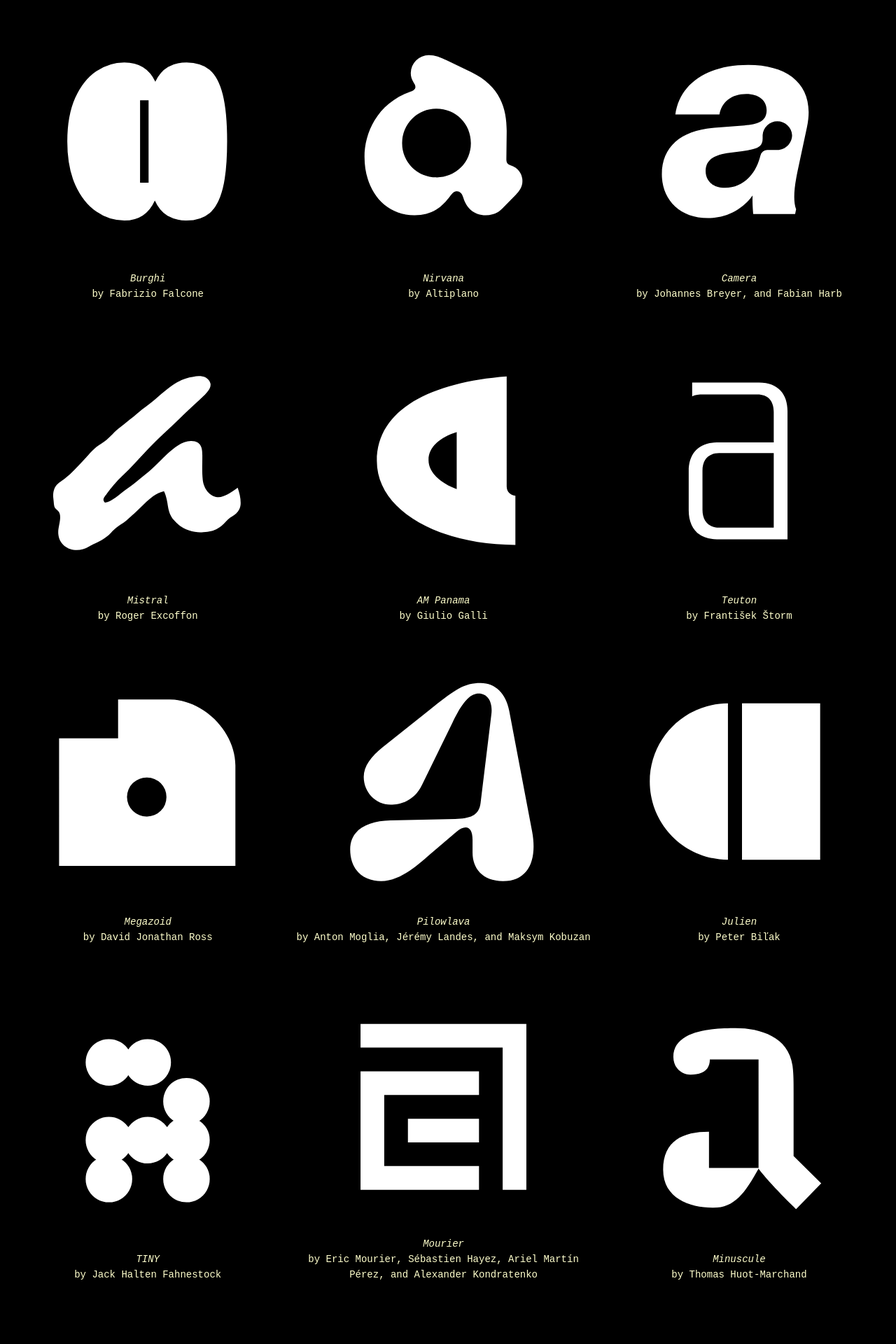
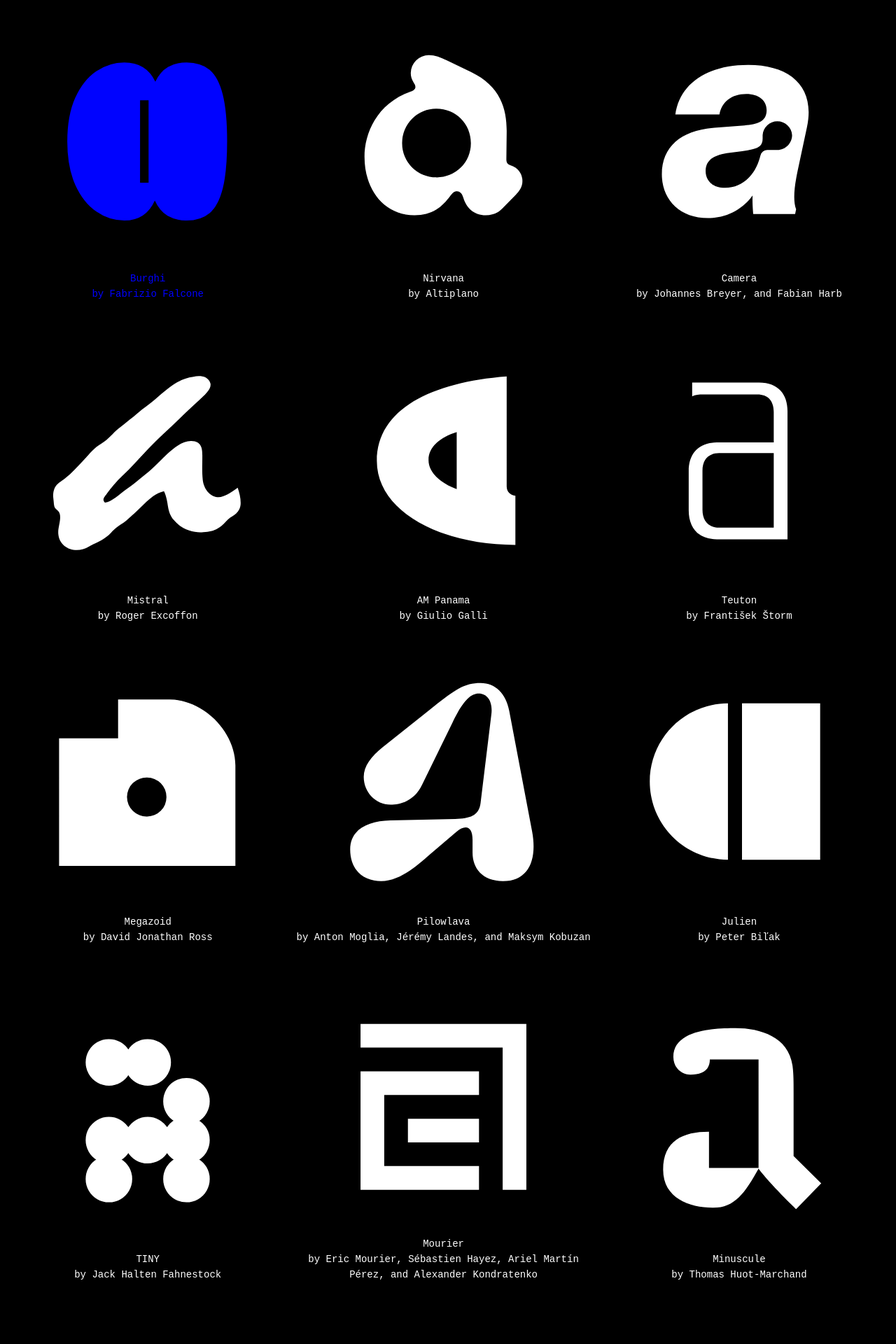
Before and after one commit to rosettatype/all-types-of-a, a Jekyll site: the page built from index.md, in a window 1280 px wide. Shown: the top 1920 px of the page at 70% size. Built offline with Jekyll 4.4.1, drawn with Linux system fonts in a browser that asks for light colours; some web fonts are replaced.

Commit message:
More style

```diff
--- a/assets/styles.css
+++ b/assets/styles.css
@@ -14,7 +14,7 @@ html, body {
     margin: 0;
     padding: 0;
     background: #000;
-    color: #ffc;
+    color: #fff;
     font-family: "AdapterMonoVF", monospace;
     font-style: normal;
     font-variation-settings: "ital" 0, "slnt" 0, "wght" 600;
@@ -29,10 +29,12 @@ h1 {
     line-height: 30vmin;
     text-align: center;
     color: #00f;
+    font-style: normal;
     font-variation-settings: "ital" 1, "slnt" 0, "wght" 300;
     font-feature-settings: "ss07" on;
     z-index: 1;
     opacity: 0;
+    visibility: hidden;
     animation-name: fade-out;
     animation-duration: 4s;
     animation-iteration-count: 1;
@@ -42,10 +44,12 @@ h1 {
 @keyframes fade-out {
   from {
     opacity: 1;
+    visibility: visible;
   }
 
   to {
     opacity: 0;
+    visibility: hidden;
   }
 }
 section {
@@ -84,6 +88,9 @@ img {
     width: 100%;
     height: 100%;
 }
+img:hover {
+    filter: invert(91%) sepia(89%) saturate(6881%) hue-rotate(247deg) brightness(105%) contrast(147%);
+}
 div p, div a p {
     display: block;
     margin: -3em 0 2em 0;
@@ -93,11 +100,16 @@ div p, div a p {
     text-align: center;
 }
 p em {
+    font-style: normal;
     font-variation-settings: "ital" 1, "slnt" -12, "wght" 600;
     font-feature-settings: "ss07" on;
 }
-div a, div a:hover {
-    color: #ffc;
+div a {
+    color: #fff;
+    text-decoration: none;
+}
+div a:hover {
+    color: #00f;
     text-decoration: none;
 }
 
```
